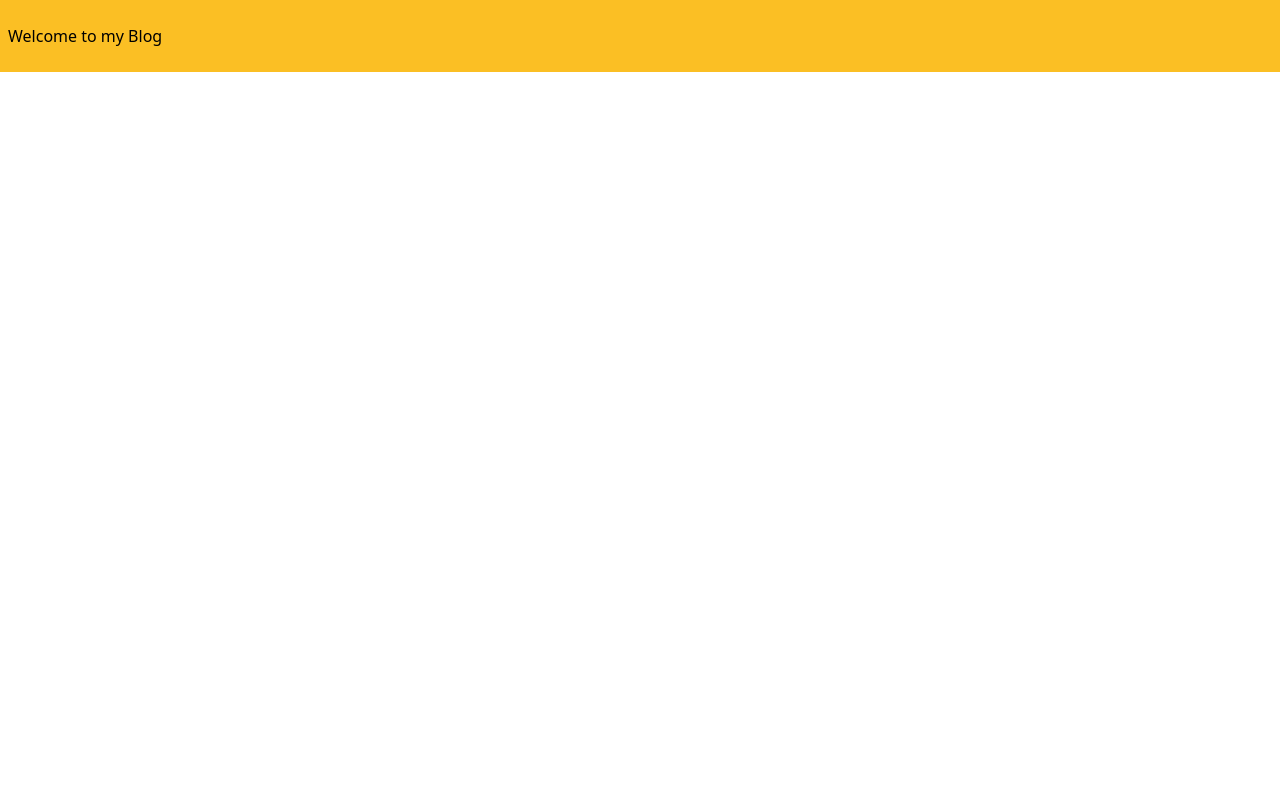
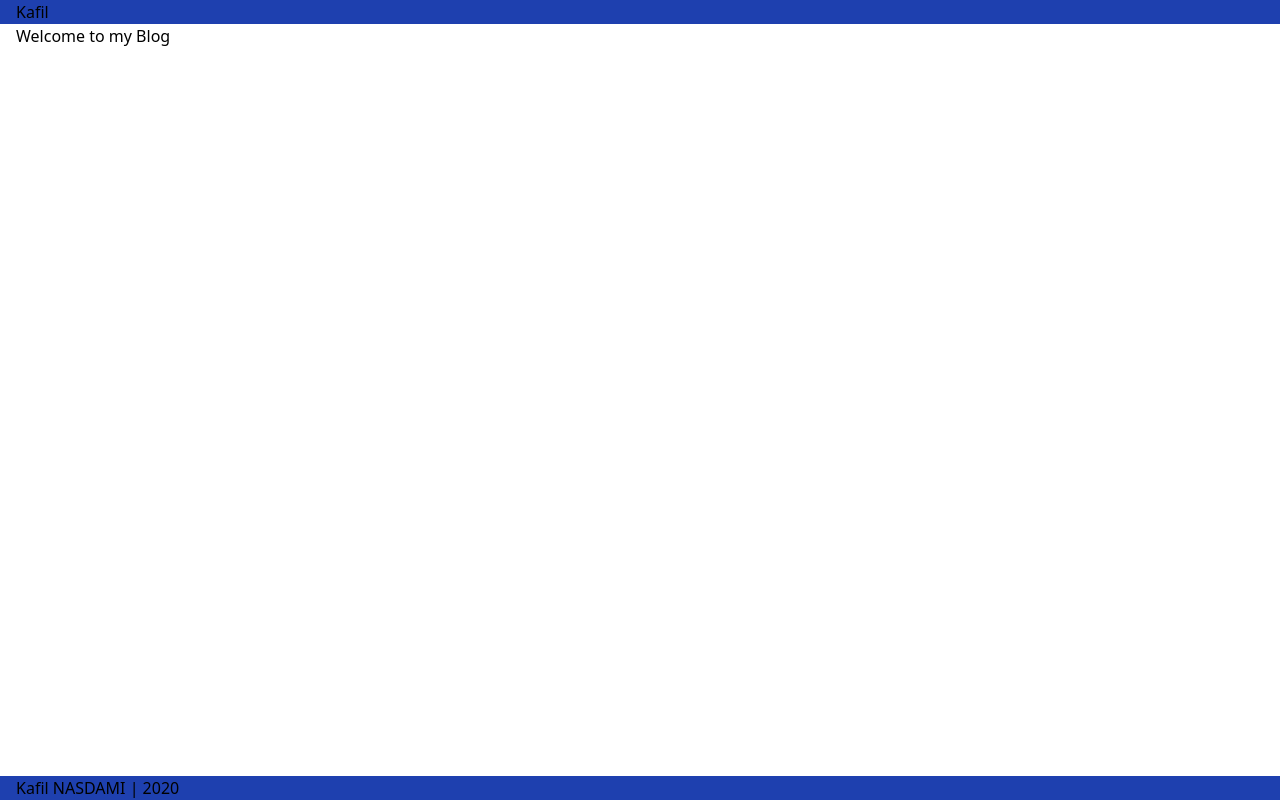
Before and after one commit to kafiln/kafil.now.sh, a Next.js app: page / in a window 1280 px wide. Built offline with nearby package versions, Linux system fonts and the light colour scheme.

Commit message:
Create default the layout #1

```diff
--- /dev/null
+++ b/components/layout/DefaultLayout.js
@@ -0,0 +1,40 @@
+import React from "react";
+import Head from "next/head";
+
+const DefaultLayout = ({ children }) => {
+  return (
+    <div className="flex flex-col min-h-screen">
+      {/* TODO: Refactor into a SEO Component */}
+      <Head>
+        <title>Kafil Nasdami</title>
+        <link
+          rel="apple-touch-icon"
+          sizes="180x180"
+          href="/apple-touch-icon.png"
+        />
+        <link
+          rel="icon"
+          type="image/png"
+          sizes="32x32"
+          href="/favicon-32x32.png"
+        />
+        <link
+          rel="icon"
+          type="image/png"
+          sizes="16x16"
+          href="/favicon-16x16.png"
+        />
+        <link rel="manifest" href="/site.webmanifest" />
+      </Head>
+      <header className="flex px-4 bg-blue-800">
+        <h1>Kafil</h1>
+      </header>
+      <main className="flex flex-1 px-4">{children}</main>
+      <footer className="flex px-4 bg-blue-800">
+        <h1>Kafil NASDAMI | 2020</h1>
+      </footer>
+    </div>
+  );
+};
+
+export default DefaultLayout;
--- a/pages/index.js
+++ b/pages/index.js
@@ -1,32 +1,11 @@
-import Head from "next/head";
+import DefaultLayout from "../components/layout/DefaultLayout";
 
 export default function Home() {
   return (
     <div>
-      <Head>
-        <title>Kafil Nasdami</title>
-        <link
-          rel="apple-touch-icon"
-          sizes="180x180"
-          href="/apple-touch-icon.png"
-        />
-        <link
-          rel="icon"
-          type="image/png"
-          sizes="32x32"
-          href="/favicon-32x32.png"
-        />
-        <link
-          rel="icon"
-          type="image/png"
-          sizes="16x16"
-          href="/favicon-16x16.png"
-        />
-        <link rel="manifest" href="/site.webmanifest" />
-      </Head>
-      <div className="py-6 bg-yellow-400 px-2 w-full">
+      <DefaultLayout>
         <h1>Welcome to my Blog</h1>
-      </div>
+      </DefaultLayout>
     </div>
   );
 }
```
